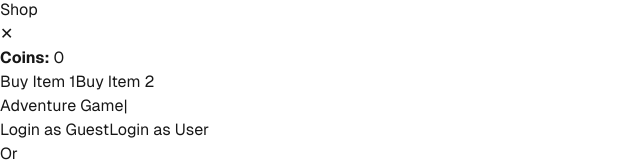
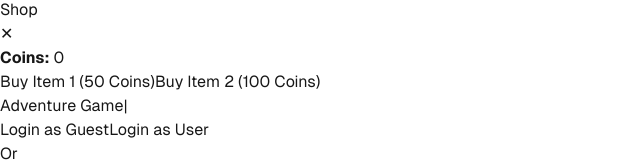
Before and after one commit to Stephen219/Accessible-Adventure-game, a Next.js app in the folder group_5_game/: page / in a window 1280 px wide. Both pictures are taken after a click on the button "Shop". Shown: the part 146-308 px from the top of the page, without its empty margins (0-640 px from the left). Built offline with nearby package versions, Linux system fonts and the light colour scheme; no server answers.

Commit message:
Added user-specific coin management as well as initialise shop items in firestore

```diff
--- a/group_5_game/src/components/ShopModal.jsx
+++ b/group_5_game/src/components/ShopModal.jsx
@@ -1,46 +1,67 @@
 'use client';
-
 import React, { useEffect, useState } from 'react';
 import PropTypes from 'prop-types';
-import { getUserCoins } from '@/utils/userService';
-import { useAuth } from '@/utils/AuthContext';
+import { getUserCoins, updateUserCoins } from '@/utils/userService'; // Import the coin functions
+import { useAuth } from '@/utils/AuthContext'; // Get the user ID from context
 
 export default function ShopModal({ onClose }) {
-  const [coins, setCoins] = useState(0);
-  const { currentUser } = useAuth(); // Correct hook usage
+  const [coins, setCoins] = useState(0); // User's coin balance
+  const { currentUser } = useAuth(); // Current logged-in user
 
   useEffect(() => {
     async function fetchCoins() {
       if (currentUser?.uid) {
-        const userCoins = await getUserCoins(currentUser.uid);
+        const userCoins = await getUserCoins(currentUser.uid); // Fetch current balance
         setCoins(userCoins);
       }
     }
-
     fetchCoins();
   }, [currentUser]);
+
+  // Handle purchasing an item
+  const handlePurchase = async (itemCost) => {
+    if (itemCost > coins) {
+      alert("Insufficient coins to purchase this item.");
+      return;
+    }
+
+    const newCoinBalance = coins - itemCost;
+
+    try {
+      await updateUserCoins(currentUser.uid, newCoinBalance); // Update in Firestore
+      setCoins(newCoinBalance); // Update locally
+      alert("Purchase successful!");
+    } catch (error) {
+      console.error("Error completing purchase:", error);
+      alert("Failed to complete purchase. Please try again.");
+    }
+  };
 
   return (
     <div className="fixed inset-0 bg-black bg-opacity-50 flex items-center justify-center">
       <div className="bg-white rounded-lg p-6 max-w-sm w-full">
         <div className="flex justify-between items-center mb-4">
           <h2 className="text-xl font-semibold">Shop</h2>
-          <button
-            onClick={onClose}
-            className="text-red-500 font-bold text-lg"
-          >
+          <button onClick={onClose} className="text-red-500 font-bold text-lg">
             ✕
           </button>
         </div>
         <p className="text-gray-700 mb-4">
-          <strong>Coins:</strong> {coins}
+          <strong>Coins:</strong> {coins} {/* Display the user's coin balance */}
         </p>
         <div>
-          <button className="bg-blue-500 text-white px-4 py-2 rounded">
-            Buy Item 1
+          {/* Example items for purchase */}
+          <button
+            onClick={() => handlePurchase(50)} // Deduct 50 coins
+            className="bg-blue-500 text-white px-4 py-2 rounded"
+          >
+            Buy Item 1 (50 Coins)
           </button>
-          <button className="bg-blue-500 text-white px-4 py-2 rounded ml-2">
-            Buy Item 2
+          <button
+            onClick={() => handlePurchase(100)} // Deduct 100 coins
+            className="bg-blue-500 text-white px-4 py-2 rounded ml-2"
+          >
+            Buy Item 2 (100 Coins)
           </button>
         </div>
       </div>
--- a/group_5_game/src/utils/userService.js
+++ b/group_5_game/src/utils/userService.js
@@ -1,4 +1,4 @@
-import { getFirestore, doc, getDoc, setDoc } from "firebase/firestore";
+import { getFirestore, doc, getDoc, setDoc, updateDoc } from "firebase/firestore";
 
 /**
  * Fetch the coin balance for a specific user from Firestore
@@ -47,3 +47,22 @@ export async function initializeUserDocument(userId) {
     console.error("Error initializing user document:", error);
   }
 }
+
+/**
+ * Update the coin balance for a specific user in Firestore.
+ * @param {string} userId - The unique ID of the logged-in user.
+ * @param {number} newCoinBalance - The updated coin balance.
+ * @returns {Promise<void>} - Resolves when the update is complete.
+ */
+export async function updateUserCoins(userId, newCoinBalance) {
+  try {
+    const db = getFirestore(); // Initialize Firestore
+    const userDocRef = doc(db, "users", userId); // Reference the user's document
+
+    await updateDoc(userDocRef, { coins: newCoinBalance }); // Update the coin balance
+    console.log(`Updated coins for user ${userId} to ${newCoinBalance}`);
+  } catch (error) {
+    console.error("Error updating user coins:", error);
+    throw error; // Rethrow the error to handle it in the calling function
+  }
+}
```
